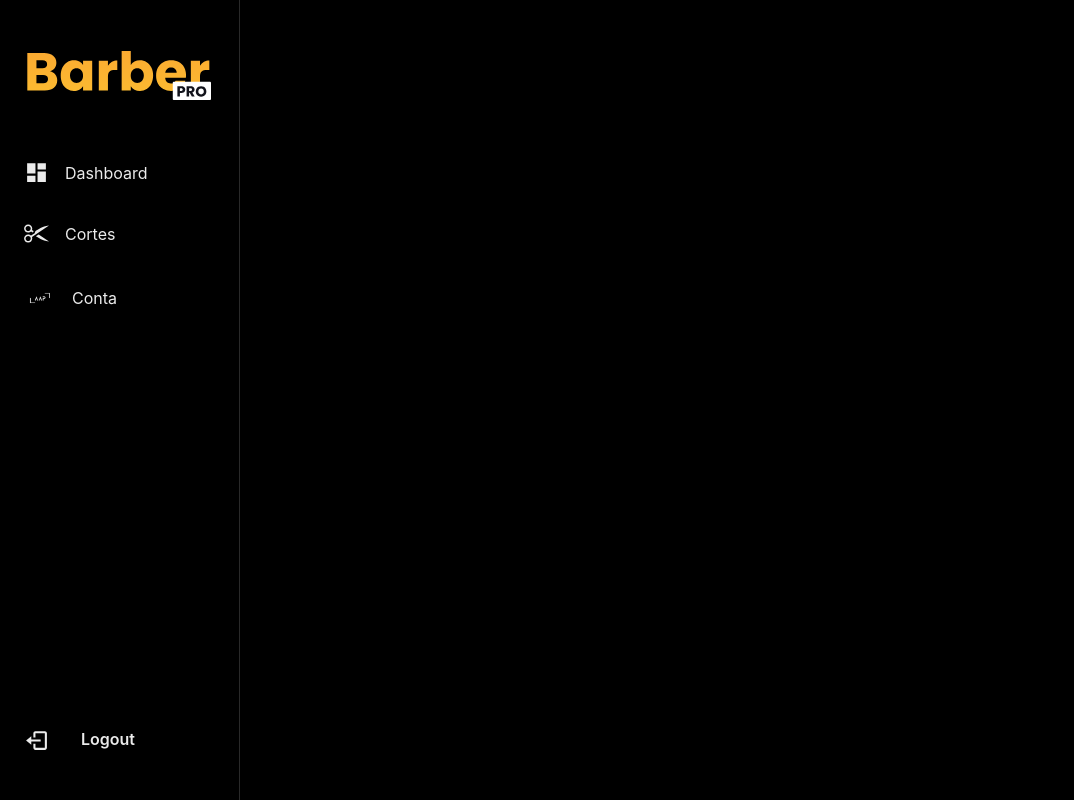
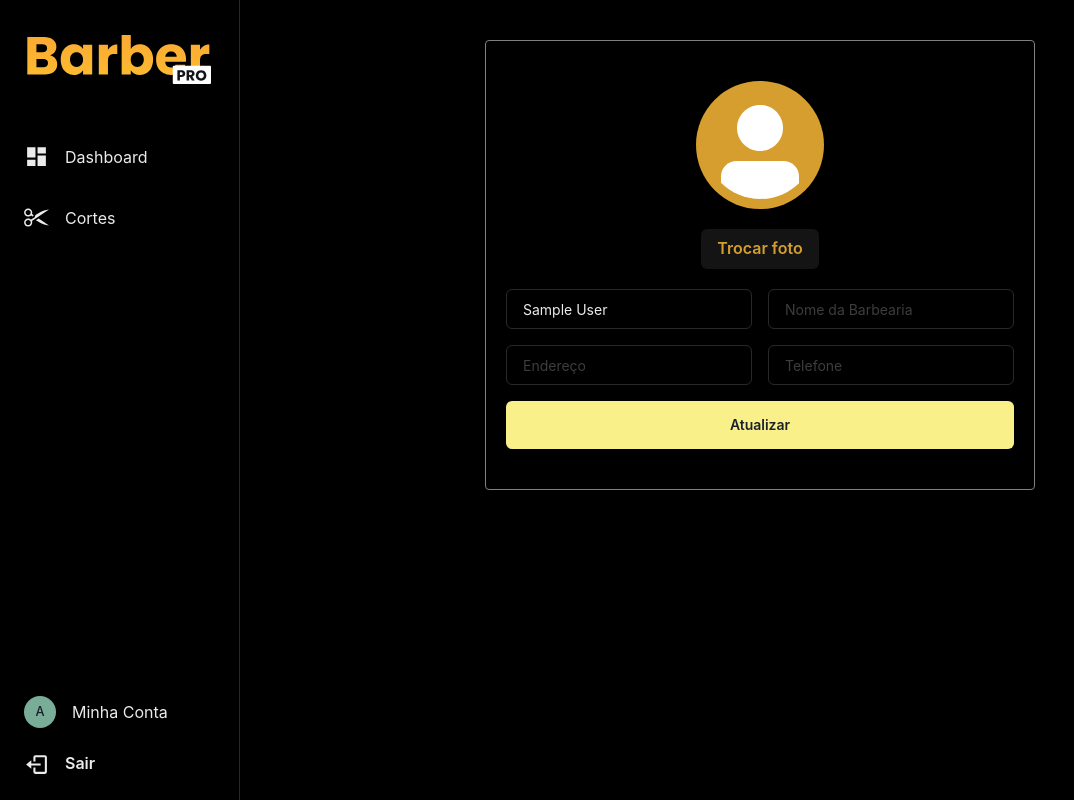
Before and after one commit to alvarogomesilva/app_barber, a React (Vite) app in the folder frontend/: page /profile in a window 1280 px wide. Shown: the whole page, without its empty margins (0-1074 px from the left). Built offline with nearby package versions, Linux system fonts and the light colour scheme; no server answers; sample sign-in values are in the browser's storage.

Commit message:
feat: atualizacao de perfil

```diff
--- a/frontend/src/App.jsx
+++ b/frontend/src/App.jsx
@@ -1,10 +1,11 @@
 import { Navigate, Route, Routes } from "react-router-dom";
+import { useAuthState } from "react-firebase-hooks/auth";
+import { auth } from "./firebase/firebaseConfig";
+import { PageLayout } from "./components/PageLayout";
 
 import AuthPage from "./pages/AuthPage";
 import HomePage from "./pages/HomePage";
-import { PageLayout } from "./components/PageLayout";
-import { useAuthState } from "react-firebase-hooks/auth";
-import { auth } from "./firebase/firebaseConfig";
+import ProfilePage from "./pages/ProfilePage";
 
 function App() {
   const [authUser] = useAuthState(auth)
@@ -12,8 +13,9 @@ function App() {
   return (
     <PageLayout>
       <Routes>
+        <Route path='/auth' element={!authUser ? <AuthPage /> : <Navigate to='/' />} />
         <Route path='/' element={authUser ? <HomePage /> : <Navigate to='/auth' />} />
-        <Route path='/auth' element={!authUser ? <AuthPage /> : <Navigate to='/' />} />
+        <Route path='/profile' element={authUser ? <ProfilePage /> : <Navigate to='/auth' />} />
       </Routes>
     </PageLayout>
   )
--- a/frontend/src/components/Sidebar/index.jsx
+++ b/frontend/src/components/Sidebar/index.jsx
@@ -1,6 +1,6 @@
-import { Avatar, Box, Button, Flex, Image, Link, Tooltip } from "@chakra-ui/react"
+import { Avatar, Box, Button, Flex, Image, Link, Text, Tooltip } from "@chakra-ui/react"
 import { Link as RouterLink } from "react-router-dom"
-
+import { useAuthStore } from '../../store/useAuthStore'
 import { BiLogOut } from 'react-icons/bi'
 import { RxScissors } from "react-icons/rx";
 import { MdDashboard } from "react-icons/md";
@@ -8,7 +8,7 @@ import { useLogout } from "../../hooks/useLogout";
 
 export const SideBar = () => {
     const { handleLogout, isLoggingOut } = useLogout();
-
+    const authUser = useAuthStore((state) => state.user)
     const sidebarItems = [
         {
             icon: <MdDashboard size={25} />,
@@ -19,12 +19,6 @@ export const SideBar = () => {
             icon: <RxScissors size={25} />,
             text: "Cortes"
         },
-
-        {
-            icon: <Avatar size={"sm"} name="Burak Orkmez" src="/profilepic.png" />,
-            text: "Conta",
-            link: "/asprogrammer"
-        }
     ]
 
     return (
@@ -32,7 +26,7 @@ export const SideBar = () => {
             height={"100vh"}
             borderRight={"1px solid"}
             borderColor={"whiteAlpha.300"}
-            py={8}
+            py={4}
             position={"sticky"}
             top={0}
             left={0}
@@ -84,37 +78,63 @@ export const SideBar = () => {
                         </Tooltip>
                     ))}
                 </Flex>
+                <Flex direction={"column"} mt={"auto"} gap={2}>
                     <Tooltip
 
                         hasArrow={true}
-                    label={'Logout'}
+
                         placement="right"
                         ml={1}
                         openDelay={500}
                         display={{ base: 'block', md: "none" }}
                     >
-                    <Flex
-                        onClick={handleLogout}
+                        <Link
+                            display={"flex"}
+                            to={"/profile"}
+                            as={RouterLink}
                             alignItems={"center"}
                             gap={4}
                             _hover={{ bg: "whiteAlpha.400" }}
                             borderRadius={6}
                             p={2}
                             w={{ base: 10, md: "full" }}
-						mt={"auto"}
+                            justifyContent={{ base: "center", md: "flex-start" }}
+                        >
+                            <Avatar size={"sm"} name="Avatar" src={authUser?.avatar || null} />
+                            <Box display={{ base: "none", md: "block" }}>
+                                Minha Conta
+                            </Box>
+                        </Link>
+                    </Tooltip>
+                    <Tooltip
+
+                        hasArrow={true}
+
+                        placement="right"
+                        ml={1}
+                        openDelay={500}
+                        display={{ base: 'block', md: "none" }}
+                    >
+                        <Button
+                            isLoading={isLoggingOut}
+                            display={"flex"}
+                            alignItems={"center"}
+                            gap={4}
+                            onClick={handleLogout}
+                            backgroundColor={"transparent"}
+                            _hover={{ bg: "whiteAlpha.400" }}
+                            borderRadius={6}
+                            p={2}
+                            w={{ base: 10, md: "full" }}
                             justifyContent={{ base: "center", md: "flex-start" }}
                         >
                             <BiLogOut size={25} />
-                        <Button
-                            display={{ base: "none", md: "block" }}
-                            variant={"ghost"}
-                            _hover={{ bg: "transparent" }}
-                            isLoading={isLoggingOut}
-                        >
-                            Logout
+                            <Box display={{ base: "none", md: "block" }}>
+                                Sair
+                            </Box>
                         </Button>
+                    </Tooltip>
                 </Flex>
-                </Tooltip>
 
             </Flex>
         </Box>
--- /dev/null
+++ b/frontend/src/hooks/useEditProfile.js
@@ -0,0 +1,52 @@
+import { useState } from 'react';
+import {useAuthStore} from '../store/useAuthStore';
+import {useShowToast} from './useShowToast';
+import {firestore, storage} from '../firebase/firebaseConfig'
+import { getDownloadURL, ref, uploadString } from 'firebase/storage';
+import { doc, updateDoc } from 'firebase/firestore';
+
+export const useEditProfile = () => {
+
+    const [loading, setLoading] = useState(false);
+    const authUser = useAuthStore((state) => state.user);
+	const setAuthUser = useAuthStore((state) => state.setUser);
+    const showToast = useShowToast()
+
+    const editProfile = async (inputs, selectedFile) => {
+        if (loading || !authUser) return;
+		setLoading(true);
+
+        const storageRef = ref(storage, `avatars/${authUser.uid}`)
+        const userDocRef = doc(firestore, "barbers", authUser.uid)
+
+        let URL = "";
+
+        try {
+            if (selectedFile) {
+				await uploadString(storageRef, selectedFile, "data_url");
+				URL = await getDownloadURL(ref(storage, `avatars/${authUser.uid}`));
+			}
+
+            const updatedUser = {
+				...authUser,
+                name: inputs.name || authUser.name,
+				barbershop: inputs.barbershop || authUser.barbershop,
+				address: inputs.address || authUser.address,
+				phoneNumber: inputs.phoneNumber || authUser.phoneNumber,
+				avatar: URL || authUser.avatar,
+			};
+
+            await updateDoc(userDocRef, updatedUser);
+			localStorage.setItem("user-info", JSON.stringify(updatedUser));
+			setAuthUser(updatedUser);
+			setLoading(false)
+			showToast("Perfil Atualizado!", "success");
+
+        } catch (error) {
+            console.log(error)
+        }
+
+    }
+
+    return { editProfile, loading }
+}
--- /dev/null
+++ b/frontend/src/hooks/usePreviewImg.js
@@ -0,0 +1,34 @@
+import { useState } from 'react'
+import { useShowToast } from './useShowToast'
+
+export const usePreviewImg = () => {
+    const showToast = useShowToast()
+    const [selectedFile, setSelectedFile] = useState(null)
+    const maxFileSizeInBytes = 2 * 1024 * 1024; // 2MB
+
+    const handleImageChange = (e) => {
+        const file = e.target.files[0]
+
+        if (file && file.type.startsWith("image/")) {
+			if (file.size > maxFileSizeInBytes) {
+				showToast("Arquivo maior que 2MB", "error");
+				setSelectedFile(null);
+				return;
+			}
+			const reader = new FileReader();
+
+			reader.onloadend = () => {
+				setSelectedFile(reader.result);
+
+			};
+
+			reader.readAsDataURL(file);
+
+		} else {
+			showToast("Por favor, selecione uma imagem!", "error");
+			setSelectedFile(null);
+		}
+    }
+
+    return { selectedFile, handleImageChange, setSelectedFile };
+}
--- /dev/null
+++ b/frontend/src/pages/ProfilePage/index.jsx
@@ -0,0 +1,112 @@
+import { Avatar, Button, Container, Flex, Grid, GridItem, Input, VStack } from "@chakra-ui/react";
+import { useAuthStore } from '../../store/useAuthStore';
+import { useRef, useState } from "react";
+import { usePreviewImg } from "../../hooks/usePreviewImg";
+import { useEditProfile } from "../../hooks/useEditProfile";
+
+export default function ProfilePage() {
+
+    const authUser = useAuthStore((state) => state.user);
+    const [inputs, setInputs] = useState({
+        barbershop: authUser?.barbershop || "",
+        name: authUser?.name || "",
+        address: authUser?.address || "",
+        phoneNumber: authUser?.phoneNumber || ""
+    });
+
+    const { selectedFile, handleImageChange, setSelectedFile } = usePreviewImg();
+    const fileRef = useRef(null);
+    const { loading, editProfile } = useEditProfile();
+
+    const handleEditProfile = async () => {
+        try {
+            await editProfile(inputs, selectedFile);
+            setSelectedFile(null);
+        } catch (error) {
+            console.log(error);
+            // Adicione feedback visual para o usuário aqui, se necessário
+        }
+    };
+
+    return (
+        <Flex
+            minH={"100vh"}
+            justifyContent={"center"}
+            px={4}
+        >
+            <Container maxW={"550px"}
+                maxH={"450px"}
+                padding={5}
+                my={10}
+                border={"1px solid gray"}
+                borderRadius={4}
+            >
+                <Flex direction={"column"} alignItems={"center"} gap={5} my={5}>
+                    <Avatar size='2xl' bg='yellow.500' src={selectedFile || authUser?.avatar} />
+
+                    <label htmlFor="fileInput">
+                        <Input type="file" id="fileInput" hidden ref={fileRef} onChange={handleImageChange} />
+                        <Button color="yellow.500" onClick={() => fileRef.current.click()}>Trocar foto</Button>
+                    </label>
+                </Flex>
+
+                <VStack spacing={4}>
+                    <Grid gridAutoColumns={"auto"} gap={4} w="full">
+
+
+                        <GridItem w='100%'>
+                            <Input
+                                value={inputs.name}
+                                onChange={(e) => setInputs(prevState => ({ ...prevState, name: e.target.value }))}
+                                placeholder="Nome"
+                                focusBorderColor="yellow.500"
+                                fontSize={14}
+                            />
+                        </GridItem>
+                        <GridItem w='100%'>
+                            <Input
+                                value={inputs.barbershop}
+                                onChange={(e) => setInputs(prevState => ({ ...prevState, barbershop: e.target.value }))}
+                                placeholder="Nome da Barbearia"
+                                focusBorderColor="yellow.500"
+                                fontSize={14}
+                            />
+                        </GridItem>
+                        <GridItem w='100%'>
+                            <Input
+                                value={inputs.address}
+                                onChange={(e) => setInputs(prevState => ({ ...prevState, address: e.target.value }))}
+                                placeholder="Endereço"
+                                focusBorderColor="yellow.500"
+                                fontSize={14}
+                            />
+                        </GridItem>
+
+                        <GridItem w='100%'>
+                        <Input
+                            value={inputs.phoneNumber}
+                            onChange={(e) => setInputs(prevState => ({ ...prevState, phoneNumber: e.target.value }))}
+                            placeholder="Telefone"
+                            focusBorderColor="yellow.500"
+                            fontSize={14}
+                        />
+                        </GridItem>
+
+                        <GridItem w='100%' colSpan={2}>
+                            <Button
+                                w={"full"}
+                                colorScheme='yellow'
+                                size={"lg"}
+                                fontSize={14}
+                                isLoading={loading}
+                                onClick={handleEditProfile}
+                            >
+                                Atualizar
+                            </Button>
+                        </GridItem>
+                    </Grid>
+                </VStack>
+            </Container>
+        </Flex>
+    );
+}
```
Lines whose indentation alone changed are shown as unchanged.
